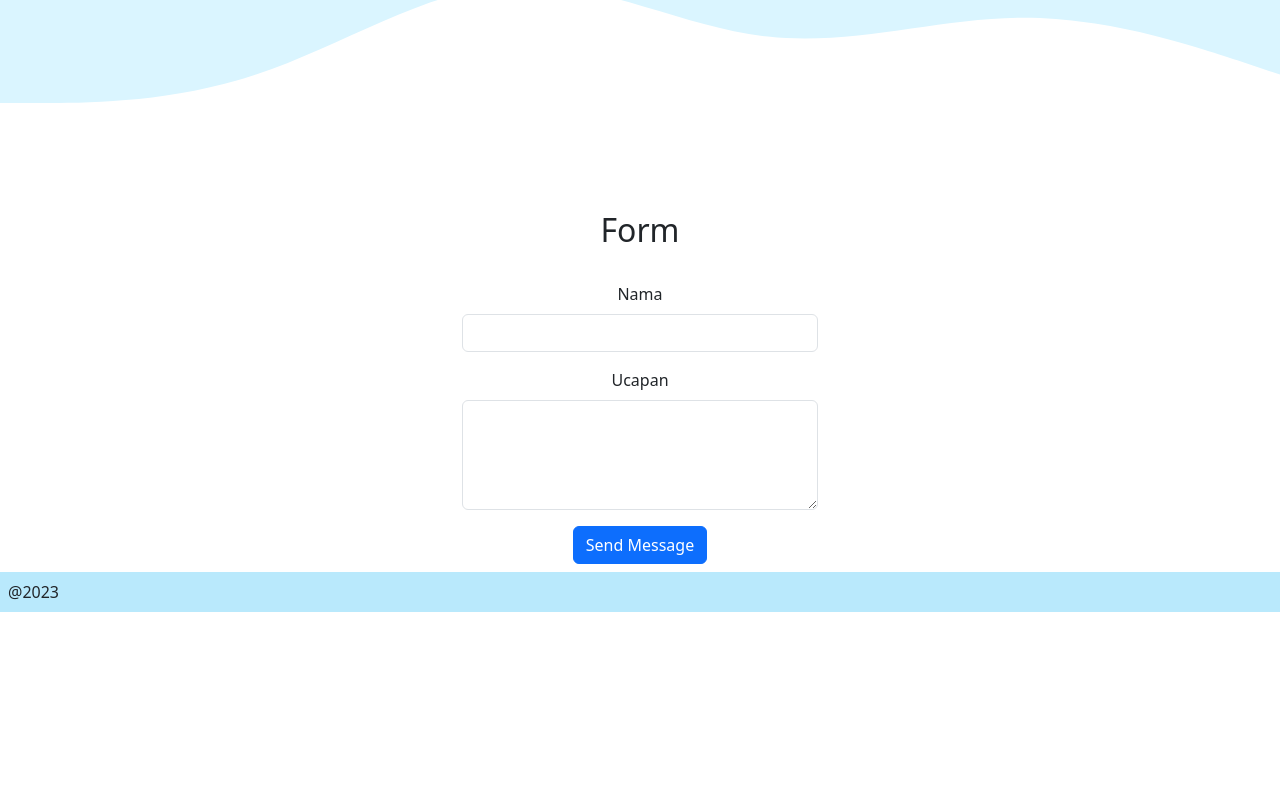
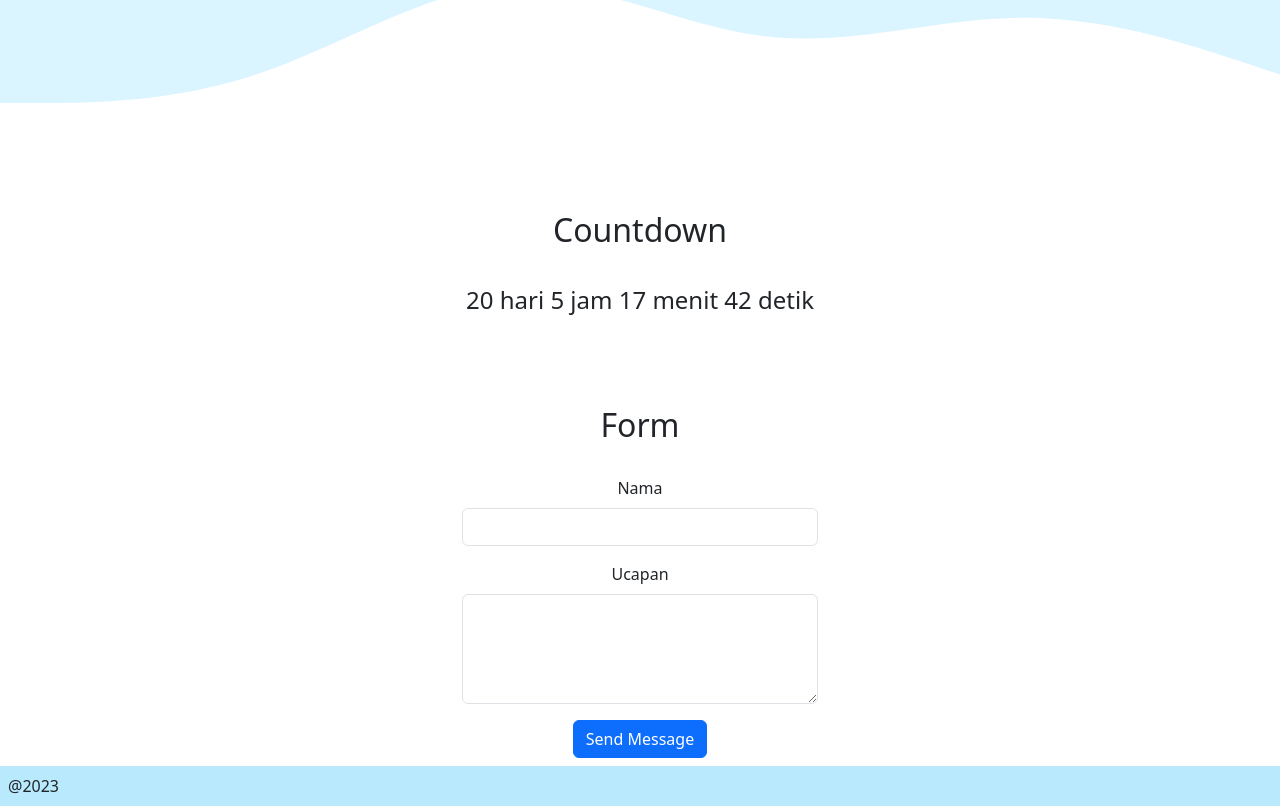
Before and after one commit to RonaBayu/ronabayu.github.io, a plain HTML site: page index.html in a window 1280 px wide. Shown: the part 2460-3266 px from the top of the page. Before the commit the page ends 3072 px from the top, so only its background shows below. Drawn offline with nearby package versions, Linux system fonts and the light colour scheme.

Commit message:
add countdown

```diff
--- a/index.html
+++ b/index.html
@@ -8,6 +8,9 @@
     <link rel="stylesheet" href="styles.css" />
     <!-- icon -->
     <link rel="stylesheet" href="https://cdn.jsdelivr.net/npm/bootstrap-icons@1.3.0/font/bootstrap-icons.css" />
+    <!-- Countdown -->
+    <script src="https://code.jquery.com/jquery-3.6.0.min.js"></script>
+    <script src="https://stackpath.bootstrapcdn.com/bootstrap/5.3.0/js/bootstrap.min.js"></script>
   </head>
   <body>
     <script src="https://cdn.jsdelivr.net/npm/bootstrap@5.3.0/dist/js/bootstrap.bundle.min.js" integrity="sha384-geWF76RCwLtnZ8qwWowPQNguL3RmwHVBC9FhGdlKrxdiJJigb/j/68SIy3Te4Bkz" crossorigin="anonymous"></script>
@@ -131,6 +134,40 @@
 
     <!-- End Photo -->
 
+    <!-- Countdown -->
+
+    <section class="countdown">
+      <div class="container text-center mb-2">
+        <div class="row mb-4">
+          <div class="col"><h2>Countdown</h2></div>
+        </div>
+        <div class="countdown-container" id="countdown">
+          <script src="https://cdnjs.cloudflare.com/ajax/libs/moment.js/2.29.1/moment.min.js"></script>
+          <script>
+            // Tanggal akhir countdown (gantilah dengan tanggal dan waktu yang diinginkan)
+            var endDate = moment("2023-07-25 23:59:59");
+
+            // Update countdown setiap detik
+            setInterval(function () {
+              var now = moment();
+              var duration = moment.duration(endDate.diff(now));
+
+              // Hitung waktu yang tersisa
+              var days = duration.days();
+              var hours = duration.hours();
+              var minutes = duration.minutes();
+              var seconds = duration.seconds();
+
+              // Tampilkan countdown di elemen dengan id "countdown"
+              document.getElementById("countdown").innerHTML = days + " hari " + hours + " jam " + minutes + " menit " + seconds + " detik";
+            }, 1000);
+          </script>
+        </div>
+      </div>
+    </section>
+
+    <!-- End Countdown -->
+
     <!-- Form -->
 
     <section class="form">
--- a/styles.css
+++ b/styles.css
@@ -28,3 +28,7 @@ footer {
 section {
   padding-top: 5rem;
 }
+
+#countdown {
+  font-size: x-large;
+}
```
